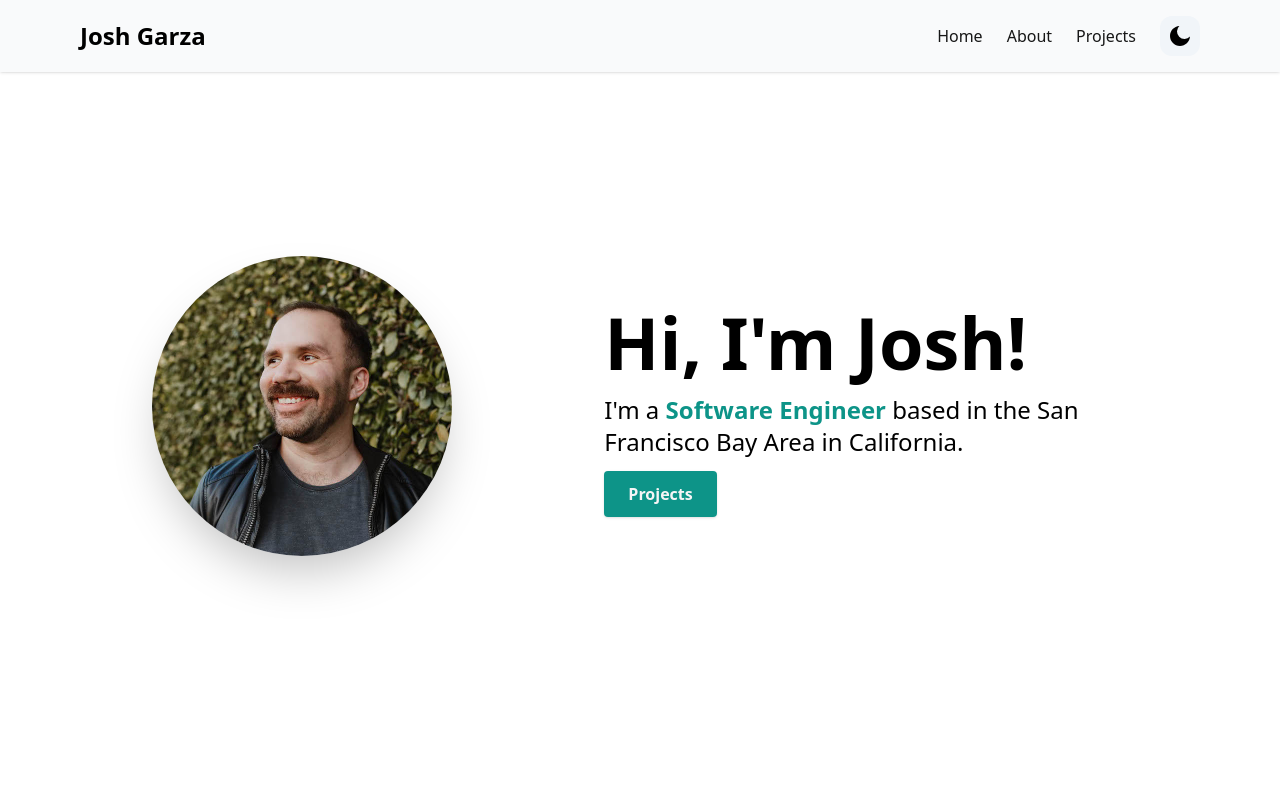
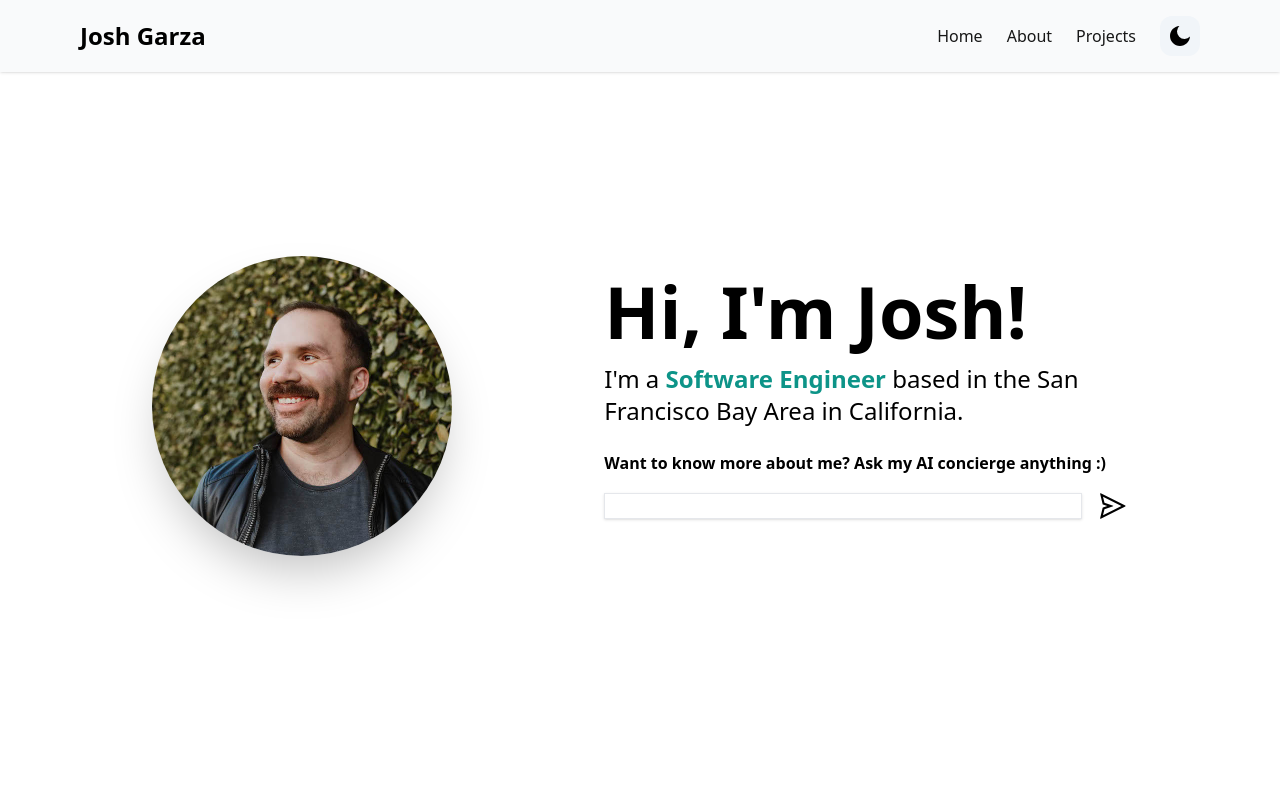
Before and after one commit to joshgarza/portfolio, a Next.js app: page / in a window 1280 px wide. Shown: the top 800 px of the page. Built offline with nearby package versions, Linux system fonts and the light colour scheme.

Commit message:
Working demo locally for askAI.

```diff
--- a/components/HeroSection.tsx
+++ b/components/HeroSection.tsx
@@ -1,10 +1,51 @@
 "use client";
-import React from "react";
+import React, { useState } from "react";
 import Image from "next/image";
+import axios from "axios";
 import { Link } from "react-scroll";
 import { HiArrowDown } from "react-icons/hi";
+import { AiOutlineSend } from "react-icons/ai";
+import { LoadingSpinner } from "./LoadingSpinner";
 
 export const HeroSection = () => {
+  const [input, setInput] = useState("");
+  const [response, setResponse] = useState("");
+  const [loading, setLoading] = useState(false);
+
+  const handleSubmit = () => {
+    const data = {
+      query: input,
+    };
+    setLoading(true);
+    axios
+      .post("https://askai-f9ii.onrender.com/ask", data)
+      .then((res) => {
+        setResponse(res.data.response);
+        setLoading(false);
+      })
+      .catch((error) => {
+        console.log(error);
+        setResponse("Error, bad request.");
+        setLoading(false);
+      });
+  };
+
+  const handleKeyDown = (e: React.KeyboardEvent<HTMLTextAreaElement>) => {
+    if (e.key === "Enter") {
+      e.preventDefault();
+      handleSubmit();
+    }
+  };
+
+  const handleChange = (e: React.ChangeEvent<HTMLTextAreaElement>) => {
+    setInput(e.target.value);
+  };
+
+  const autoGrow = (element: HTMLTextAreaElement) => {
+    element.style.height = "auto";
+    element.style.height = element.scrollHeight + "px";
+  };
+
   return (
     <section id="home">
       <div className="flex flex-col text-center items-center justify-center my-10 py-16 sm:py-32 md:flex-row md:space-x-4 md:text-left md:py-52">
@@ -28,17 +69,39 @@ export const HeroSection = () => {
             </span>
             {"based in the San Francisco Bay Area in California."}
           </p>
-          <Link
-            to="projects"
-            className="cursor-pointer text-neutral-100 font-semibold px-6 py-3 bg-teal-600 rounded shadow hover:bg-teal-700"
-            activeClass="active"
-            spy={true}
-            smooth={true}
-            offset={-100}
-            duration={500}
-          >
-            Projects
-          </Link>
+          <div className="space-y-4">
+            <div className="space-y-4">
+              <p className="font-semibold">
+                Want to know more about me? Ask my AI concierge anything {":)"}
+              </p>
+              <div className="flex flex-row space-x-4">
+                <form
+                  className="flex flex-row items-center w-full space-x-4"
+                  onSubmit={(e) => {
+                    e.preventDefault();
+                    handleSubmit();
+                  }}
+                >
+                  <textarea
+                    rows={1}
+                    className="border shadow flex-grow resize-none overflow-hidden px-2"
+                    onChange={(e) => {
+                      handleChange(e);
+                      autoGrow(e.target);
+                    }}
+                    onKeyDown={(e) => handleKeyDown(e)}
+                  ></textarea>
+
+                  <button onClick={handleSubmit}>
+                    {<AiOutlineSend size={30} />}
+                  </button>
+                </form>
+              </div>
+            </div>
+            <div className="">
+              <span>{loading ? <LoadingSpinner /> : response}</span>
+            </div>
+          </div>
         </div>
       </div>
       <div className="flex flex-row justify-center">
--- /dev/null
+++ b/components/LoadingSpinner.tsx
@@ -0,0 +1,5 @@
+import React from "react";
+
+export const LoadingSpinner = () => {
+  return <div>LoadingSpinner</div>;
+};
```
